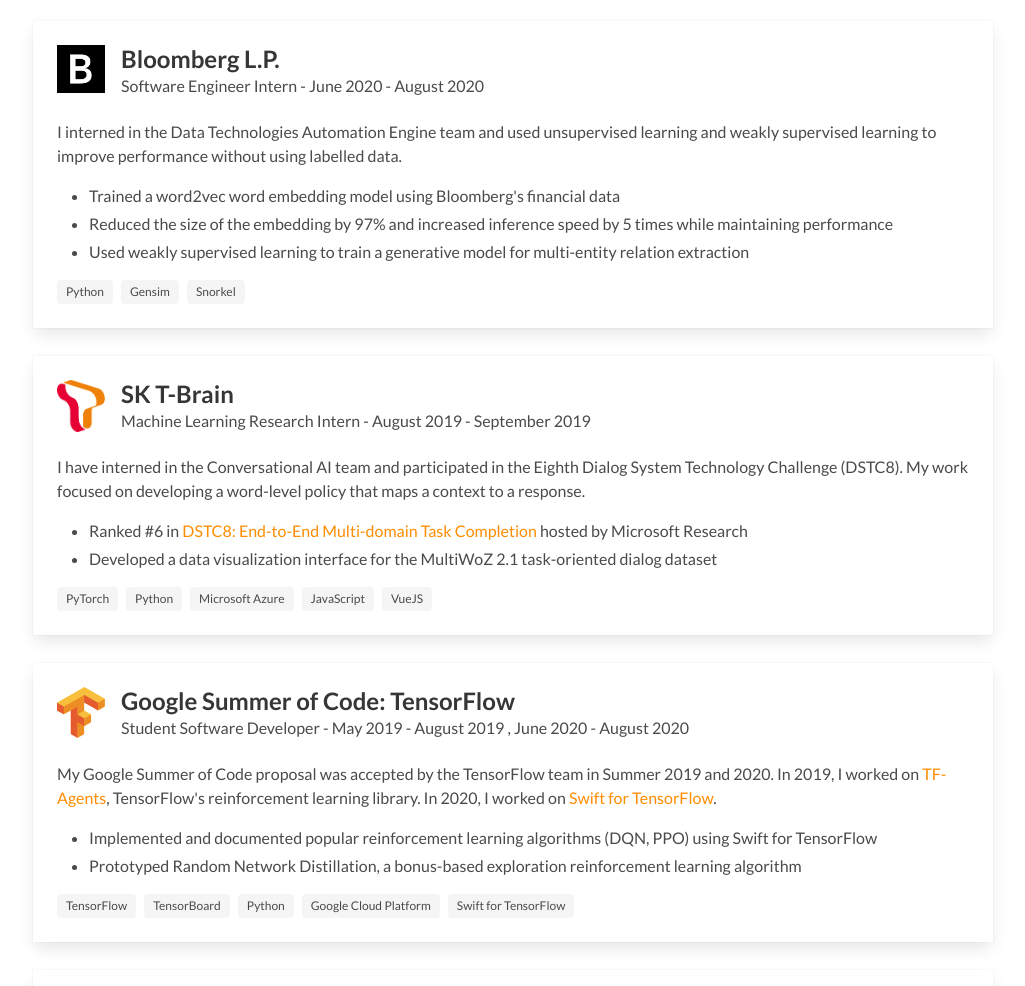
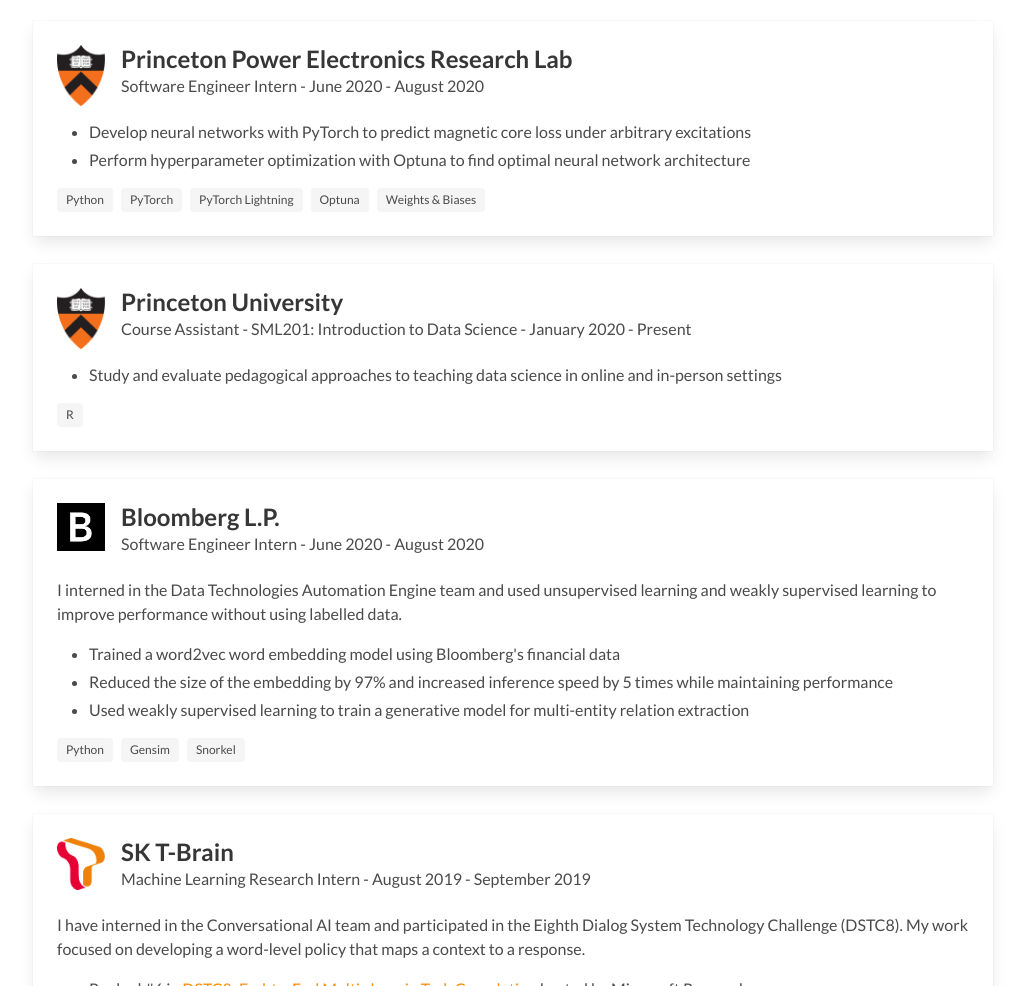
Before and after one commit to seungjaeryanlee/seungjaeryanlee.github.io, a plain HTML site: page index.html in a window 1280 px wide. Shown: the part 2062-3048 px from the top of the page, without its empty margins (127-1152 px from the left). Drawn offline with Linux system fonts and the light colour scheme.

Commit message:
Add PowerLab and TA experiences from resume

```diff
--- a/index.html
+++ b/index.html
@@ -240,6 +240,71 @@
       <h1 class="title">Experience</h1>
       <hr />
       <div class="card">
+        <div class="card-content">
+          <div class="media">
+            <div class="media-left">
+              <figure class="image is-48x48">
+                <img src="img/princeton.png" alt="Princeton Logo">
+              </figure>
+            </div>
+            <div class="media-content">
+              <p class="title is-4">Princeton Power Electronics Research Lab</p>
+              <p class="subtitle is-6">Software Engineer Intern
+                -
+                <time datetime="2018-1">June 2020</time>
+                -
+                <time datetime="2019-9">August 2020</time>
+              </p>
+            </div>
+          </div>
+          <div class="content">
+            <p>
+            </p>
+            <ul>
+              <li>Develop neural networks with PyTorch to predict magnetic core loss under arbitrary excitations</li>
+              <li>Perform hyperparameter optimization with Optuna to find optimal neural network architecture</li>
+            </ul>
+            <div class="tags">
+              <span class="tag">Python</span>
+              <span class="tag">PyTorch</span>
+              <span class="tag">PyTorch Lightning</span>
+              <span class="tag">Optuna</span>
+              <span class="tag">Weights & Biases</span>
+            </div>
+          </div>
+        </div>
+      </div>
+      <div class="card card-gap">
+        <div class="card-content">
+          <div class="media">
+            <div class="media-left">
+              <figure class="image is-48x48">
+                <img src="img/princeton.png" alt="Princeton Logo">
+              </figure>
+            </div>
+            <div class="media-content">
+              <p class="title is-4">Princeton University</p>
+              <p class="subtitle is-6">Course Assistant - SML201: Introduction to Data Science
+                -
+                <time datetime="2018-1">January 2020</time>
+                -
+                <time datetime="2019-9">Present</time>
+              </p>
+            </div>
+          </div>
+          <div class="content">
+            <p>
+            </p>
+            <ul>
+              <li>Study and evaluate pedagogical approaches to teaching data science in online and in-person settings</li>
+            </ul>
+            <div class="tags">
+              <span class="tag">R</span>
+            </div>
+          </div>
+        </div>
+      </div>
+      <div class="card card-gap">
         <div class="card-content">
           <div class="media">
             <div class="media-left">
```
